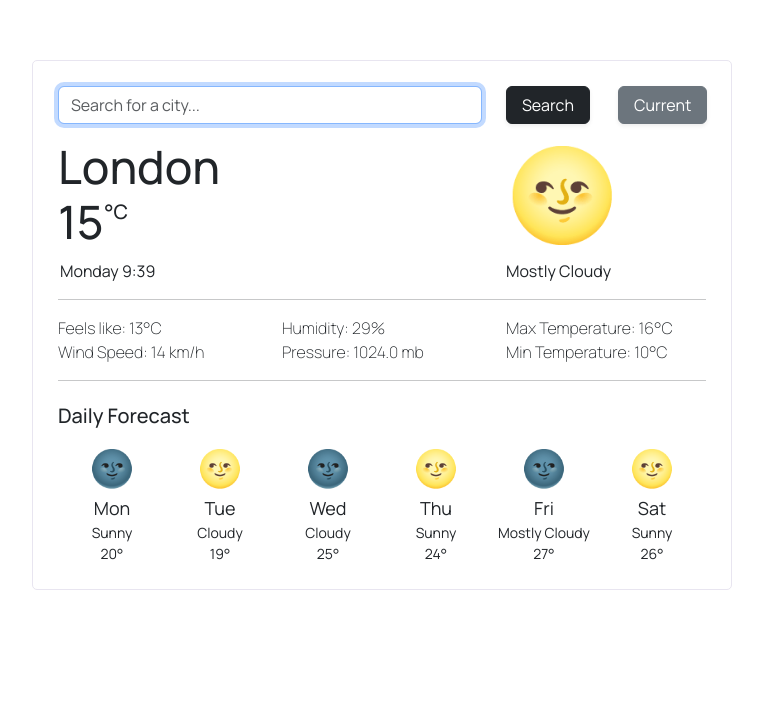
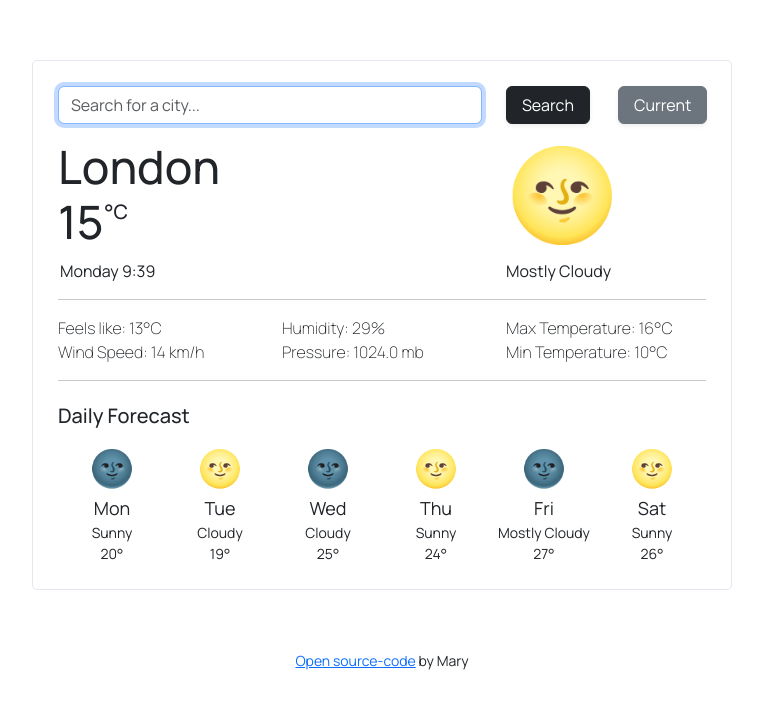
Before and after one commit to marystasen/weather-app, a plain HTML site: page index.html in a window 1280 px wide. Shown: the whole page, without its empty margins (258-1021 px from the left). Drawn offline with nearby package versions, Linux system fonts and the light colour scheme.

Commit message:
Added open source-code link

```diff
--- a/index.html
+++ b/index.html
@@ -42,7 +42,7 @@
               >
                 Search
               </button>
-              </div>
+            </div>
             <div class="col-2">
               <button
                 type="button"
@@ -63,7 +63,7 @@
               <li id="city">London</li>
               <li>
                 <span id="temperature">15</span>
-                <span class="degrees">°C</a></span>
+                <span class="degrees">°C</span>
               </li>
             </ul>
             <div class="time">Time</div>
@@ -79,12 +79,22 @@
 
       <section class="details">
         <div class="row">
-          <div class="col-4">Feels like: <span id="temp-feels-like">13</span>°C</div>
+          <div class="col-4">
+            Feels like: <span id="temp-feels-like">13</span>°C
+          </div>
           <div class="col-4">Humidity: <span id="humidity">29</span>%</div>
-          <div class="col-4">Max Temperature: <span id="max-temp">16</span>°C</div>
-          <div class="col-4">Wind Speed: <span id="wind-speed">14</span> km/h</div>
-          <div class="col-4">Pressure: <span id="pressure">1024.0</span> mb</div>
-          <div class="col-4">Min Temperature: <span id="min-temp">10</span>°C</div>
+          <div class="col-4">
+            Max Temperature: <span id="max-temp">16</span>°C
+          </div>
+          <div class="col-4">
+            Wind Speed: <span id="wind-speed">14</span> km/h
+          </div>
+          <div class="col-4">
+            Pressure: <span id="pressure">1024.0</span> mb
+          </div>
+          <div class="col-4">
+            Min Temperature: <span id="min-temp">10</span>°C
+          </div>
         </div>
       </section>
 
@@ -126,7 +136,12 @@
         </div>
       </section>
     </div>
-
+    <small>
+      <a href="https://github.com/marystasen/weather-app" target="_blank"
+        >Open source-code</a
+      >
+      by Mary
+    </small>
     <script src="index.js"></script>
   </body>
 </html>
--- a/styles.css
+++ b/styles.css
@@ -70,3 +70,11 @@ ul {
 .forecast-temp {
   font-size: 14px;
 }
+small {
+  display: block;
+  bottom: 0%;
+  padding: 0% auto;
+  text-align: center;
+  text-decoration: none;
+  cursor: default;
+}
```
